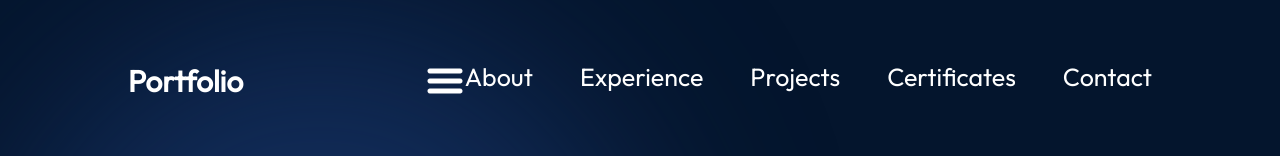
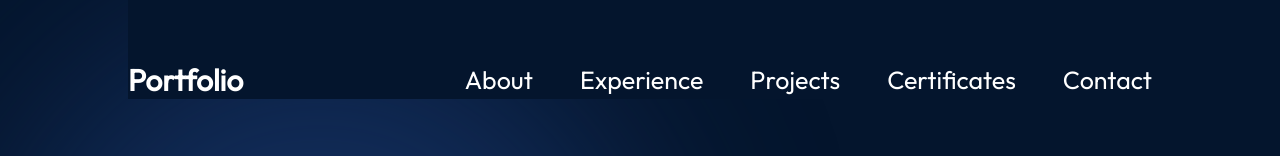
Before and after one commit to Jamirankinen/Portfolio, a React (Vite) app: page / in a window 1280 px wide. Shown: the top 156 px of the page. Built offline with nearby package versions, Linux system fonts and the light colour scheme.

Commit message:
Active section Highlight (Scrollspy Navigation)

```diff
--- a/src/components/Navbar/Navbar.jsx
+++ b/src/components/Navbar/Navbar.jsx
@@ -1,43 +1,58 @@
-import React, { useState } from 'react'
-
-import styles from "./Navbar.module.css"
-import { getImageUrl } from "../../utils"
+import React, { useState, useEffect, useRef } from "react";
+import styles from "./Navbar.module.css";
+import { getImageUrl } from "../../utils";
+import { useScrollSpy } from "../../utils/useScrollSpy";
 
 export const Navbar = () => {
     const [menuOpen, setMenuOpen] = useState(false);
+    const menuRef = useRef(null);
+    const sectionIds = ["about", "experience", "projects", "certificates", "contact"];
+    const activeId = useScrollSpy(sectionIds, 100);
 
-    return <nav className={styles.navbar}>
-        <a className={styles.title} href="/">Portfolio
-        </a>
-        <div className={styles.menu}>
-            <img className={styles.menuBtn} src={
+    // Close menu when clicking outside
+    useEffect(() => {
+        const handleClickOutside = (event) => {
+            if (menuRef.current && !menuRef.current.contains(event.target)) {
+                setMenuOpen(false);
+            }
+        };
+        document.addEventListener("mousedown", handleClickOutside);
+        return () => {
+            document.removeEventListener("mousedown", handleClickOutside);
+        };
+    }, []);
+
+    return (
+        <nav className={styles.navbar} aria-label="Main Navigation">
+            <a className={styles.title} href="/">Portfolio</a>
+            <div className={styles.menu} ref={menuRef}>
+                <button
+                    className={styles.menuBtn}
+                    onClick={() => setMenuOpen(!menuOpen)}
+                    aria-label="Toggle menu"
+                >
+                    <img
+                        src={
                             menuOpen
                                 ? getImageUrl("nav/closeIcon.png")
                                 : getImageUrl("nav/menuIcon.png")
                         }
-                 alt="menu-button"
-                 onClick={() => setMenuOpen(!menuOpen)}
+                        alt="menu icon"
                     />
+                </button>
                 <ul
-                className={`${styles.menuItems} ${menuOpen && styles.menuOpen}`} onClick={() => setMenuOpen(false)}
+                    className={`${styles.menuItems} ${menuOpen ? styles.menuOpen : ""}`}
+                    onClick={() => setMenuOpen(false)}
                 >
-                <li>
-                    <a href="#about">About</a>
+                     {sectionIds.map(id => (
+                        <li key={id}>
+                            <a href={`#${id}`} className={activeId === id ? styles.active : ""}>
+                                {id.charAt(0).toUpperCase() + id.slice(1)}
+                            </a>
                         </li>
-                <li>
-                    <a href="#experience">Experience</a>
-                </li>
-                <li>
-                    <a href="#projects">Projects</a>
-                </li>
-                                <li>
-                    <a href="#certificates">Certificates</a>
-                </li>
-                <li>
-                    <a href="#contact">Contact</a>
-                </li>
+                    ))}
                 </ul>
             </div>
-    </nav>;
-
-}
+        </nav>
+    );
+};
--- a/src/components/Navbar/Navbar.module.css
+++ b/src/components/Navbar/Navbar.module.css
@@ -1,12 +1,14 @@
 @import "../../vars.css";
 
 .navbar {
-    position: relative;
+    position: sticky;
+    top: 0;
+    background-color: var(--color-bg); /* Use background color from vars.css */
     display: flex;
     align-items: center;
     justify-content: space-between;
     padding-top: 61px;
-    z-index: 2;
+    z-index: 1000;
     margin: 0 10%;
 }
 
@@ -19,20 +21,41 @@
 
 .menu {
     display: flex;
+    align-items: center;
+    position: relative;
+}
+
+.menuBtn {
+    background: none;
+    border: none;
+    cursor: pointer;
+    display: none;
+}
+
+.menuBtn img {
+    width: 30px;
+    height: 30px;
 }
 
 .menuItems {
     display: flex;
     gap: 47px;
     list-style: none;
+    transition: all 0.3s ease-in-out;
 }
 
 .menuItems a {
     font-size: 25px;
     color: var(--color-text);
     text-decoration: none;
+    transition: color 0.3s ease;
 }
 
+.menuItems a:hover {
+    color: var(--color-primary); /* Highlight on hover with primary color */
+}
+
+/* Responsive */
 @media screen and (max-width: 830px) {
     .navbar {
         flex-direction: column;
@@ -51,7 +74,6 @@
 
     .menuBtn {
         display: block;
-        cursor: pointer;
     }
 
     .menuItems {
@@ -60,14 +82,19 @@
         align-items: center;
         gap: 13px;
         border-radius: 10px;
-        background: rgb(25, 55, 109);
-        background: linear-gradient(0deg, rgba(25, 55, 109, 0.2) 0%, rgba(25, 55, 109, 1) 100%);
+        backdrop-filter: blur(8px);
+        background-color: rgba(25, 55, 109, 0.8); /* Secondary color with opacity */
         padding: 24px 33px;
         box-shadow: 0 0 4px 0 rgba(0, 0, 0, 0.25);
+        transition: all 0.3s ease-in-out;
     }
 
     .menuOpen {
         display: flex;
-        z-index: 1;
     }
+
+    .menuItems a.active {
+    color: var(--color-primary);
+    border-bottom: 2px solid var(--color-primary);
 }
+}
--- /dev/null
+++ b/src/utils/useScrollSpy.js
@@ -0,0 +1,35 @@
+import { useEffect, useState } from "react";
+
+export function useScrollSpy(sectionIds, offset = 0) {
+    const [activeId, setActiveId] = useState("");
+
+    useEffect(() => {
+        const observer = new IntersectionObserver(
+            (entries) => {
+                entries.forEach((entry) => {
+                    if (entry.isIntersecting) {
+                        setActiveId(entry.target.id);
+                    }
+                });
+            },
+            {
+                rootMargin: `-${offset}px 0px -70% 0px`,
+                threshold: 0.3,
+            }
+        );
+
+        sectionIds.forEach((id) => {
+            const element = document.getElementById(id);
+            if (element) observer.observe(element);
+        });
+
+        return () => {
+            sectionIds.forEach((id) => {
+                const element = document.getElementById(id);
+                if (element) observer.unobserve(element);
+            });
+        };
+    }, [sectionIds, offset]);
+
+    return activeId;
+}
```
Lines whose indentation alone changed are shown as unchanged.
